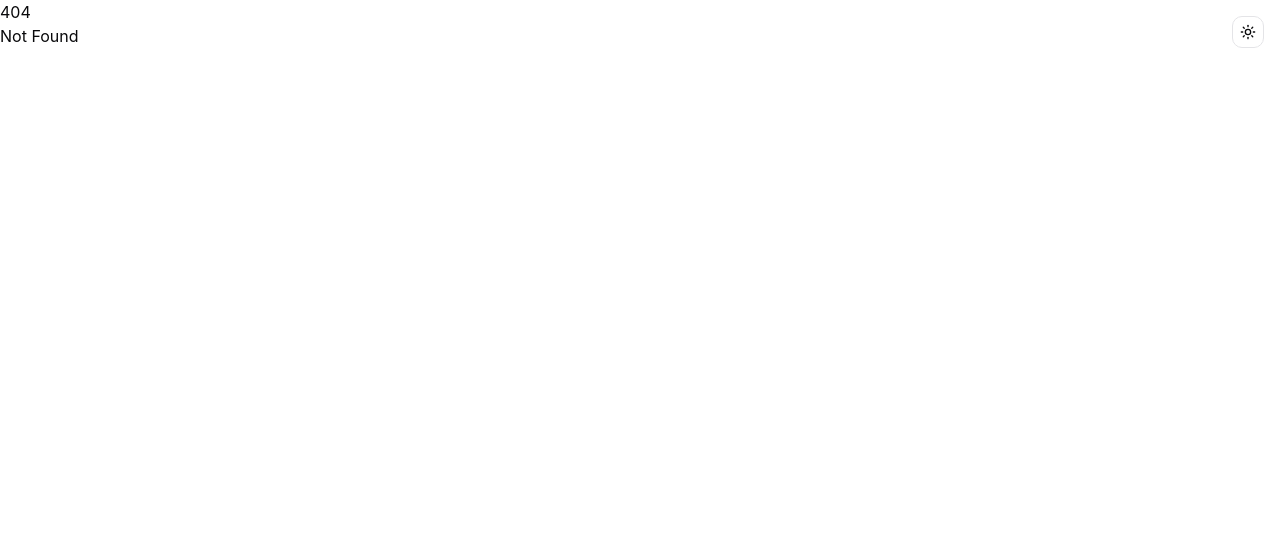
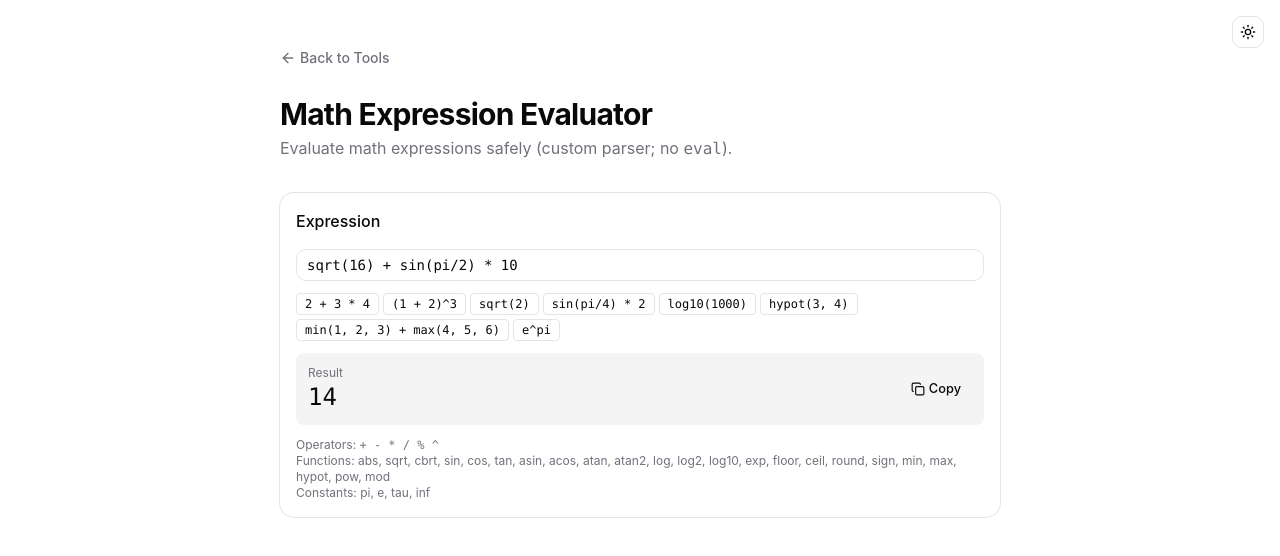
Before and after one commit to orykr/tool.ory.kr, a SvelteKit app in the folder frontend/: page /math-eval in a window 1280 px wide. Before the commit this address had no page. Shown: the top 556 px of the page. Built offline with nearby package versions, Linux system fonts and the light colour scheme.

Commit message:
feat(math-eval): add safe math expression evaluator with functions/constants

```diff
--- /dev/null
+++ b/frontend/src/lib/math-eval.ts
@@ -0,0 +1,199 @@
+type TokenType =
+	| "num"
+	| "ident"
+	| "op"
+	| "lparen"
+	| "rparen"
+	| "comma";
+
+interface Token {
+	type: TokenType;
+	value: string;
+	pos: number;
+}
+
+const FUNCS: Record<string, (...args: number[]) => number> = {
+	abs: Math.abs,
+	sqrt: Math.sqrt,
+	cbrt: Math.cbrt,
+	sin: Math.sin,
+	cos: Math.cos,
+	tan: Math.tan,
+	asin: Math.asin,
+	acos: Math.acos,
+	atan: Math.atan,
+	atan2: Math.atan2,
+	log: Math.log,
+	log2: Math.log2,
+	log10: Math.log10,
+	exp: Math.exp,
+	floor: Math.floor,
+	ceil: Math.ceil,
+	round: Math.round,
+	sign: Math.sign,
+	min: (...a) => Math.min(...a),
+	max: (...a) => Math.max(...a),
+	hypot: (...a) => Math.hypot(...a),
+	pow: Math.pow,
+	mod: (a, b) => a - Math.floor(a / b) * b
+};
+
+const CONSTS: Record<string, number> = {
+	pi: Math.PI,
+	e: Math.E,
+	tau: Math.PI * 2,
+	inf: Infinity
+};
+
+export function evaluate(expr: string): number {
+	const tokens = tokenize(expr);
+	let pos = 0;
+
+	function peek(): Token | undefined {
+		return tokens[pos];
+	}
+	function consume(): Token {
+		return tokens[pos++];
+	}
+
+	function parseExpr(): number {
+		return parseAddSub();
+	}
+	function parseAddSub(): number {
+		let v = parseMulDiv();
+		while (peek()?.type === "op" && (peek()!.value === "+" || peek()!.value === "-")) {
+			const op = consume().value;
+			const r = parseMulDiv();
+			v = op === "+" ? v + r : v - r;
+		}
+		return v;
+	}
+	function parseMulDiv(): number {
+		let v = parsePow();
+		while (
+			peek()?.type === "op" &&
+			(peek()!.value === "*" || peek()!.value === "/" || peek()!.value === "%")
+		) {
+			const op = consume().value;
+			const r = parsePow();
+			if (op === "*") v *= r;
+			else if (op === "/") v /= r;
+			else v -= Math.floor(v / r) * r;
+		}
+		return v;
+	}
+	function parsePow(): number {
+		const v = parseUnary();
+		if (peek()?.type === "op" && peek()!.value === "^") {
+			consume();
+			const r = parsePow();
+			return Math.pow(v, r);
+		}
+		return v;
+	}
+	function parseUnary(): number {
+		if (peek()?.type === "op" && (peek()!.value === "+" || peek()!.value === "-")) {
+			const op = consume().value;
+			const v = parseUnary();
+			return op === "-" ? -v : v;
+		}
+		return parsePrimary();
+	}
+	function parsePrimary(): number {
+		const tok = peek();
+		if (!tok) throw new Error("Unexpected end of expression.");
+		if (tok.type === "num") {
+			consume();
+			return Number(tok.value);
+		}
+		if (tok.type === "lparen") {
+			consume();
+			const v = parseExpr();
+			expect("rparen", ")");
+			return v;
+		}
+		if (tok.type === "ident") {
+			const name = consume().value.toLowerCase();
+			if (peek()?.type === "lparen") {
+				consume();
+				const args: number[] = [];
+				if (peek()?.type !== "rparen") {
+					args.push(parseExpr());
+					while (peek()?.type === "comma") {
+						consume();
+						args.push(parseExpr());
+					}
+				}
+				expect("rparen", ")");
+				const fn = FUNCS[name];
+				if (!fn) throw new Error(`Unknown function: ${name}`);
+				return fn(...args);
+			}
+			if (name in CONSTS) return CONSTS[name];
+			throw new Error(`Unknown identifier: ${name}`);
+		}
+		throw new Error(`Unexpected token: ${tok.value} at position ${tok.pos}`);
+	}
+	function expect(type: TokenType, value: string) {
+		const tok = peek();
+		if (!tok || tok.type !== type) {
+			throw new Error(`Expected ${value} at position ${tok?.pos ?? expr.length}.`);
+		}
+		consume();
+	}
+
+	const result = parseExpr();
+	if (pos < tokens.length) {
+		throw new Error(`Unexpected token at position ${tokens[pos].pos}.`);
+	}
+	return result;
+}
+
+function tokenize(expr: string): Token[] {
+	const tokens: Token[] = [];
+	let i = 0;
+	while (i < expr.length) {
+		const ch = expr[i];
+		if (/\s/.test(ch)) {
+			i++;
+			continue;
+		}
+		if (/[\d.]/.test(ch)) {
+			let s = "";
+			while (i < expr.length && /[\d.eE+-]/.test(expr[i])) {
+				if ((expr[i] === "+" || expr[i] === "-") && !/[eE]$/.test(s)) break;
+				s += expr[i++];
+			}
+			tokens.push({ type: "num", value: s, pos: i - s.length });
+			continue;
+		}
+		if (/[a-zA-Z_]/.test(ch)) {
+			let s = "";
+			while (i < expr.length && /[a-zA-Z_0-9]/.test(expr[i])) s += expr[i++];
+			tokens.push({ type: "ident", value: s, pos: i - s.length });
+			continue;
+		}
+		if ("+-*/%^".includes(ch)) {
+			tokens.push({ type: "op", value: ch, pos: i });
+			i++;
+			continue;
+		}
+		if (ch === "(") {
+			tokens.push({ type: "lparen", value: ch, pos: i });
+			i++;
+			continue;
+		}
+		if (ch === ")") {
+			tokens.push({ type: "rparen", value: ch, pos: i });
+			i++;
+			continue;
+		}
+		if (ch === ",") {
+			tokens.push({ type: "comma", value: ch, pos: i });
+			i++;
+			continue;
+		}
+		throw new Error(`Unexpected character '${ch}' at position ${i}.`);
+	}
+	return tokens;
+}
--- a/frontend/src/routes/+page.svelte
+++ b/frontend/src/routes/+page.svelte
@@ -396,6 +396,11 @@
 			href: "/base32-58",
 			title: "Base32 / Base58",
 			description: "Encode and decode text via RFC 4648 Base32 or Bitcoin Base58."
+		},
+		{
+			href: "/math-eval",
+			title: "Math Expression Evaluator",
+			description: "Evaluate math expressions safely with built-in functions and constants."
 		}
 	];
 </script>
--- /dev/null
+++ b/frontend/src/routes/math-eval/+page.svelte
@@ -0,0 +1,100 @@
+<script lang="ts">
+	import * as Card from "$lib/components/ui/card/index.js";
+	import { Button } from "$lib/components/ui/button/index.js";
+	import { Input } from "$lib/components/ui/input/index.js";
+	import { Label } from "$lib/components/ui/label/index.js";
+	import ArrowLeft from "@lucide/svelte/icons/arrow-left";
+	import Copy from "@lucide/svelte/icons/copy";
+	import Check from "@lucide/svelte/icons/check";
+	import { evaluate } from "$lib/math-eval";
+
+	let input = $state("sqrt(16) + sin(pi/2) * 10");
+
+	let result = $derived.by(() => {
+		const t = input.trim();
+		if (!t) return null;
+		try {
+			return { ok: true as const, value: evaluate(t) };
+		} catch (e) {
+			return { ok: false as const, error: (e as Error).message };
+		}
+	});
+
+	const samples = [
+		"2 + 3 * 4",
+		"(1 + 2)^3",
+		"sqrt(2)",
+		"sin(pi/4) * 2",
+		"log10(1000)",
+		"hypot(3, 4)",
+		"min(1, 2, 3) + max(4, 5, 6)",
+		"e^pi"
+	];
+
+	let copied = $state(false);
+	async function copy() {
+		if (!result?.ok) return;
+		await navigator.clipboard.writeText(String(result.value));
+		copied = true;
+		setTimeout(() => (copied = false), 1200);
+	}
+</script>
+
+<main class="container mx-auto max-w-3xl px-6 py-12">
+	<nav class="mb-6">
+		<a
+			href="/"
+			class="text-muted-foreground hover:text-foreground inline-flex items-center gap-1 text-sm font-medium transition-colors"
+		>
+			<ArrowLeft class="h-4 w-4" />
+			Back to Tools
+		</a>
+	</nav>
+
+	<header class="mb-8">
+		<h1 class="text-3xl font-bold tracking-tight">Math Expression Evaluator</h1>
+		<p class="text-muted-foreground mt-1">
+			Evaluate math expressions safely (custom parser; no <code>eval</code>).
+		</p>
+	</header>
+
+	<Card.Root class="mb-4">
+		<Card.Header><Card.Title class="text-base">Expression</Card.Title></Card.Header>
+		<Card.Content class="space-y-3">
+			<Input bind:value={input} class="font-mono" />
+			<div class="flex flex-wrap gap-1">
+				{#each samples as s (s)}
+					<button
+						type="button"
+						class="bg-background hover:bg-muted rounded border px-2 py-0.5 font-mono text-xs"
+						onclick={() => (input = s)}
+					>
+						{s}
+					</button>
+				{/each}
+			</div>
+			{#if result}
+				{#if result.ok}
+					<div class="bg-muted flex items-center justify-between rounded-md p-3">
+						<div>
+							<p class="text-muted-foreground text-xs">Result</p>
+							<p class="font-mono text-2xl">{result.value}</p>
+						</div>
+						<Button variant="ghost" size="sm" onclick={copy}>
+							{#if copied}<Check />Copied{:else}<Copy />Copy{/if}
+						</Button>
+					</div>
+				{:else}
+					<div class="border-destructive/50 bg-destructive/10 text-destructive rounded-md border p-3 text-sm">
+						{result.error}
+					</div>
+				{/if}
+			{/if}
+			<div class="text-muted-foreground text-xs">
+				<p>Operators: <code>+ - * / % ^</code></p>
+				<p>Functions: abs, sqrt, cbrt, sin, cos, tan, asin, acos, atan, atan2, log, log2, log10, exp, floor, ceil, round, sign, min, max, hypot, pow, mod</p>
+				<p>Constants: pi, e, tau, inf</p>
+			</div>
+		</Card.Content>
+	</Card.Root>
+</main>
```
